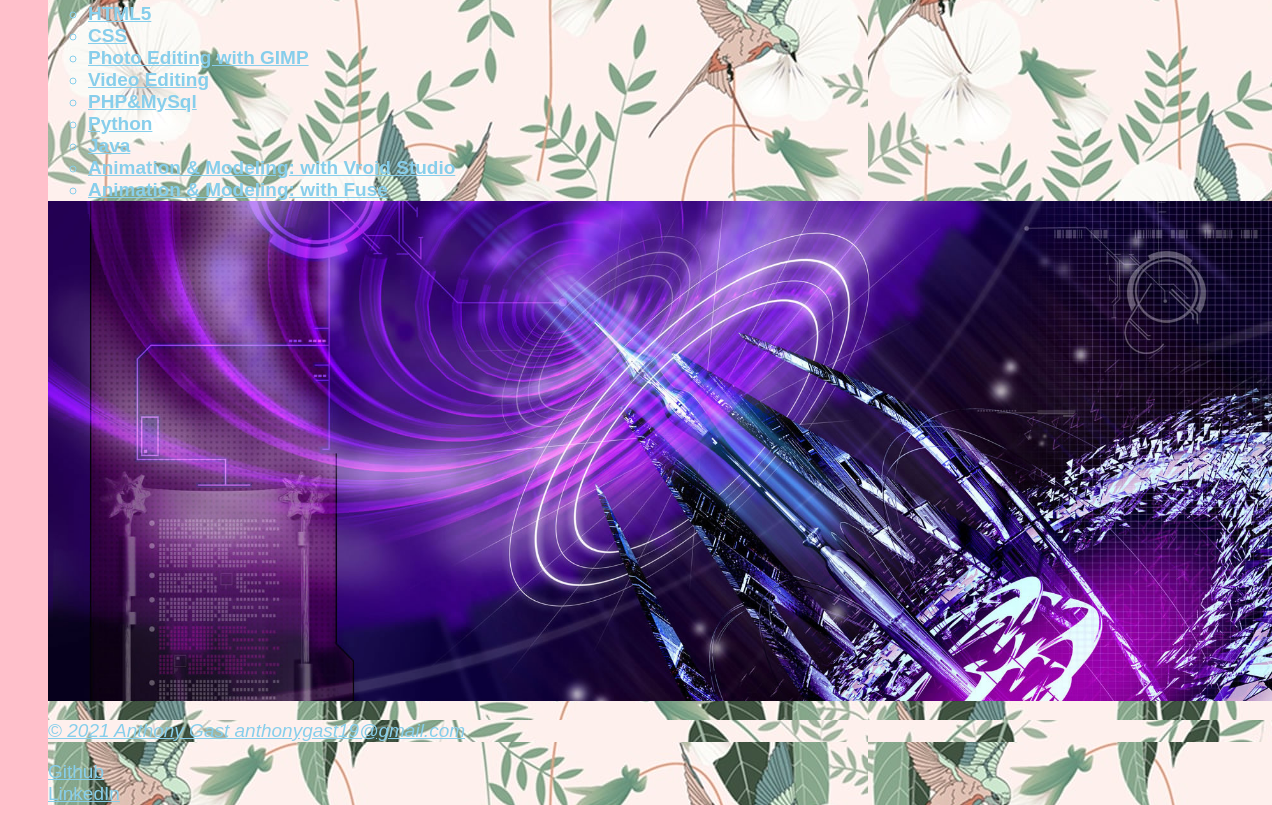
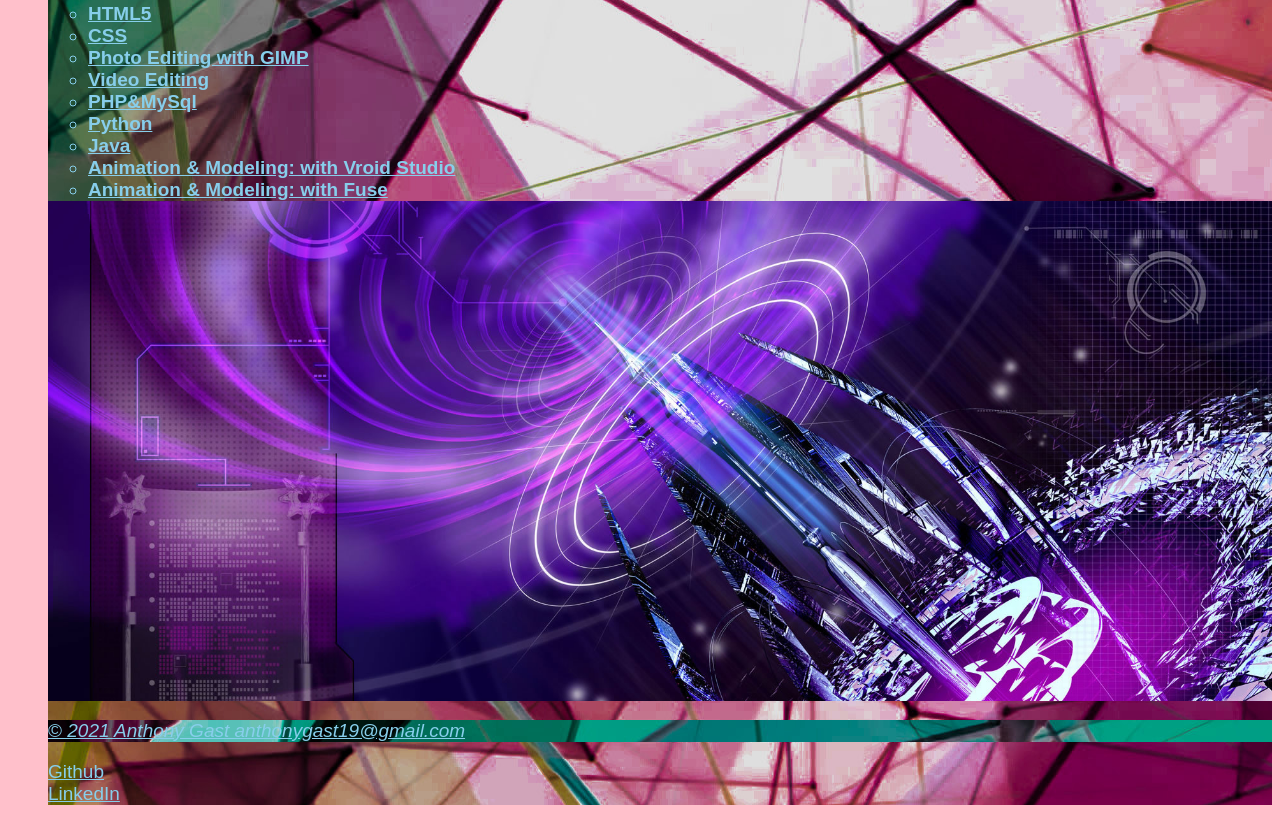
Before and after one commit to magicickey/ether, a plain HTML site: page index.html in a window 1280 px wide. Shown: the part 1208-2032 px from the top of the page. Drawn offline with Linux system fonts and the light colour scheme.

Commit message:
Update style.css

```diff
--- a/style.css
+++ b/style.css
@@ -16,7 +16,7 @@ body {
 	header {
  color: white;
  background-color:yellow;
- background-image:url("Untitled-2-original.jpg");
+ background-image:url("wallpaperbetter%20(2).jpg");
   display:align-center;
    padding: auto ;
 
@@ -27,7 +27,7 @@ header .row,
 footer .row {
   color:white;
   background-color:yellow;
-background-image:url("Untitled-2-original.jpg");
+background-image:url("wallpaperbetter%20(2).jpg");
 
 
 
```
